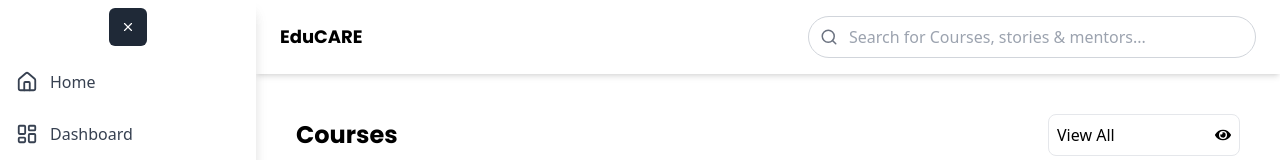
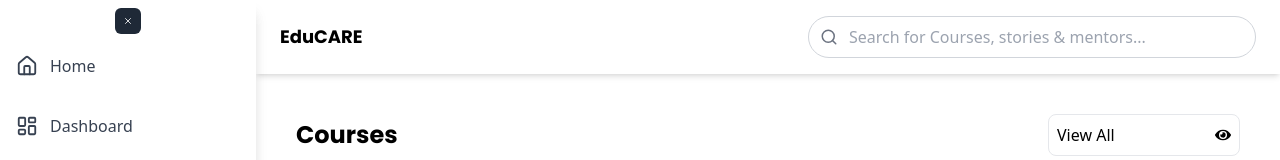
Before and after one commit to Eseoghene94/Educare, a React (Vite) app: page /Profile in a window 1280 px wide. Shown: the top 160 px of the page. Built offline with nearby package versions, Linux system fonts and the light colour scheme.

Commit message:
modified:   src/components/MainSideBar.jsx

```diff
--- a/src/components/MainSideBar.jsx
+++ b/src/components/MainSideBar.jsx
@@ -26,15 +26,15 @@ function Sidebar() {
     >
       {/* Toggle Button (Now Inside Sidebar) */}
       <button
-        className="flex items-center justify-center p-3 rounded-md bg-gray-800 text-white mx-auto mb-4"
+        className="flex items-center justify-center p-2 rounded-md bg-gray-800 text-white mx-auto mb-3"
         onClick={() => setSidebarOpen(!isSidebarOpen)}
       >
-        {isSidebarOpen ? <X size={14} /> : <Menu size={14} />}
+        {isSidebarOpen ? <X size={10} /> : <Menu size={10} />}
       </button>
 
       {/* Navigation Links */}
       <nav className="flex-1 overflow-hidden">
-        <ul className="space-y-3 text-gray-700 font-medium">
+        <ul className="space-y-5 text-gray-700 font-medium">
           {[
             { name: "Home", icon: <Home size={22} />, link: "/" },
             {
@@ -91,7 +91,7 @@ function Sidebar() {
       </nav>
       {/* Logout Button (Fixed at Bottom) */}
       <button className="flex rounded-full mb-10 items-center space-x-3 p-2 bg-clr-primary text-white w-full">
-        <LogOut size={22} />
+        <LogOut size={20} />
         {isSidebarOpen && <span>Logout</span>}
       </button>
     </aside>
```
